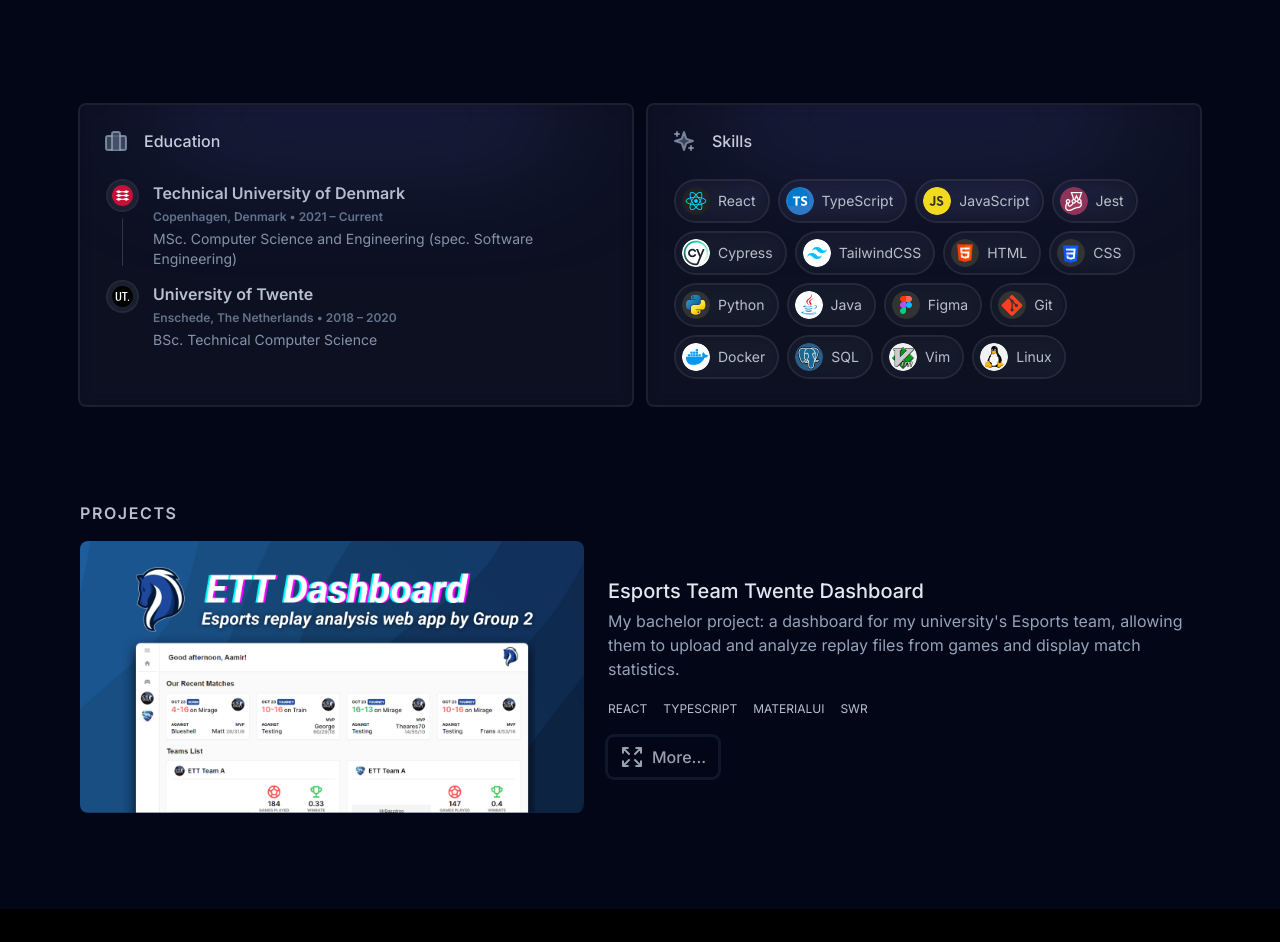
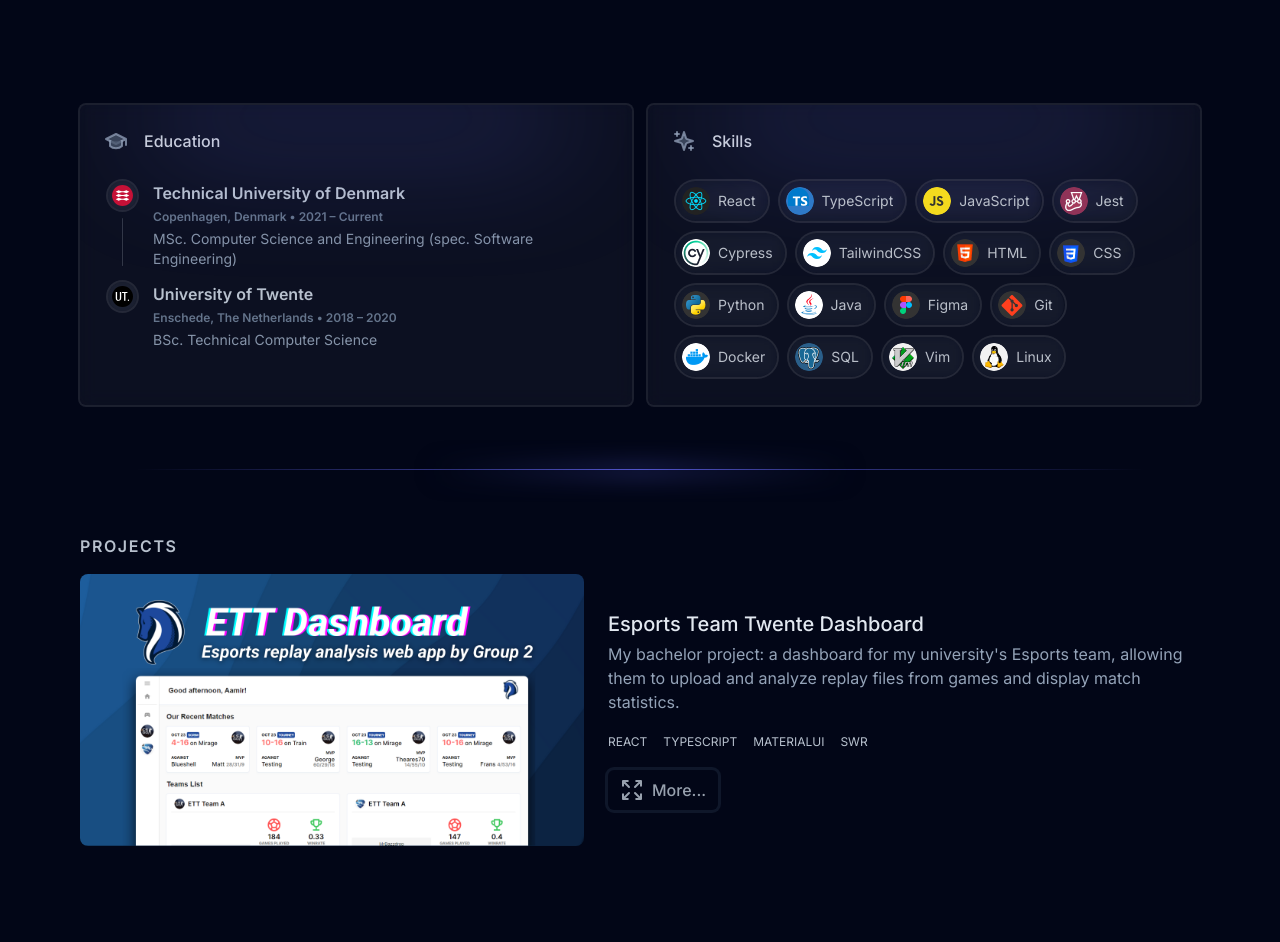
Before and after one commit to SlimShadyIAm/portfolio, a Next.js app: page / in a window 1280 px wide. Shown: the part 560-1502 px from the top of the page. Before the commit the page ends 1469 px from the top, so only its background shows below. Built offline with nearby package versions, Linux system fonts and the light colour scheme.

Commit message:
Add divider

```diff
--- a/src/app/page.tsx
+++ b/src/app/page.tsx
@@ -2,15 +2,17 @@
 import styles from './styles.module.css';
 import Overview from '@/components/sections/Overview';
 import Projects from '@/components/sections/Projects';
+import Divider from '@/components/Divider';
 
 const Home = () => {
   return (
     <div
       className={`mx-auto flex min-h-full w-full flex-col gap-24 bg-slate-950 py-24 ${styles.grid}`}
     >
-      <div className="container flex flex-col items-start gap-24">
+      <div className="container flex flex-col items-start">
         <Intro />
         <Overview />
+        <Divider />
         <Projects />
       </div>
     </div>
--- /dev/null
+++ b/src/components/Divider/index.tsx
@@ -0,0 +1,11 @@
+import React from 'react';
+
+const Divider = () => {
+  return (
+    <div className="h-[1px] w-[90%] self-center bg-gradient-to-r from-slate-950 via-indigo-500/80 to-slate-950 mix-blend relative flex justify-center z-10" >
+      <div className='absolute h-1 w-[40%] bg-gradient-to-r from-slate-950 via-indigo-500 to-slate-950 top-0 blur-md' />
+    </div>
+  );
+};
+
+export default Divider;
--- a/src/components/sections/Intro/index.tsx
+++ b/src/components/sections/Intro/index.tsx
@@ -5,7 +5,7 @@
 
 const Intro = () => {
   return (
-    <div className="flex flex-col gap-6">
+    <div className="flex flex-col gap-6 mb-24">
       <div className="relative self-start">
         <div className="flex items-center justify-center rounded-full p-2">
           <div className="absolute top-0 z-0 mt-[16px] h-[120px] w-[120px] bg-indigo-500 blur-[100px]" />
--- a/src/components/sections/Overview/Education/index.tsx
+++ b/src/components/sections/Overview/Education/index.tsx
@@ -1,11 +1,11 @@
 import React from 'react';
 import EducationItem from './EducationItem';
-import { Briefcase } from 'lucide-react';
+import { GraduationCap } from 'lucide-react';
 import OverviewCard from '@/components/OverviewCard';
 
 const Education = () => {
   return (
-    <OverviewCard icon={Briefcase} title="Education">
+    <OverviewCard icon={GraduationCap} title="Education">
       <EducationItem
         src="/images/dtu.svg"
         alt="DTU Logo"
--- a/src/components/sections/Overview/index.tsx
+++ b/src/components/sections/Overview/index.tsx
@@ -4,7 +4,7 @@
 
 const Overview = () => {
   return (
-    <div className="flex w-full flex-row gap-4">
+    <div className="flex w-full flex-row gap-4 mb-16">
       <Education />
       <Skills />
     </div>
--- a/src/components/sections/Projects/index.tsx
+++ b/src/components/sections/Projects/index.tsx
@@ -13,7 +13,7 @@
   const closeModal = () => setSelectedProject(undefined);
 
   return (
-    <div>
+    <div className='mt-16'>
       <HeaderText>Projects</HeaderText>
       <ProjectDialog project={selectedProject} closeModal={closeModal} />
       <div className="flex gap-4">
```
